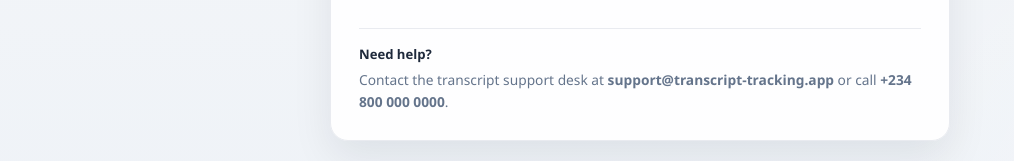
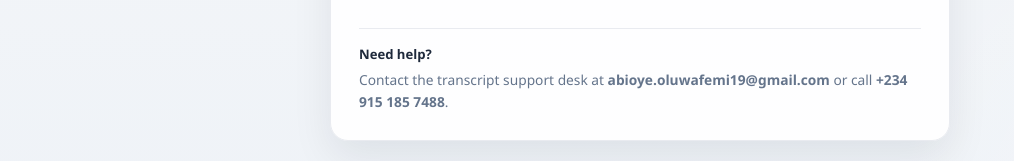
Before and after one commit to creativeXPR/transcript-tracking, a React (Vite) app: page /apply in a window 1280 px wide. Shown: the part 542-703 px from the top of the page, without its empty margins (0-1014 px from the left). Built offline with nearby package versions, Linux system fonts and the light colour scheme; no server answers.

Commit message:
Added contact info for no session link page and student dashboard

```diff
--- a/src/components/SubmissionLockedState.jsx
+++ b/src/components/SubmissionLockedState.jsx
@@ -44,8 +44,8 @@ export default function SubmissionLockedState({ reason = "missing" }) {
           <div className="session-empty-footer-title">Need help?</div>
           <div className="session-empty-footer-copy">
             Contact the transcript support desk at{" "}
-            <strong>support@transcript-tracking.app</strong> or call{" "}
-            <strong>+234 800 000 0000</strong>.
+            <strong>abioye.oluwafemi19@gmail.com</strong> or call{" "}
+            <strong>+234 915 185 7488</strong>.
           </div>
         </div>
       </div>
--- a/src/pages/StudentDashboardPage.jsx
+++ b/src/pages/StudentDashboardPage.jsx
@@ -162,14 +162,14 @@ export default function StudentDashboardPage() {
           </p>
           <div style={{ display: "grid", gridTemplateColumns: "1fr 1fr", gap: "1rem" }}>
             <a
-              href="mailto:admissions@example.com"
+              href="mailto:abioye.oluwafemi19@gmail.com"
               className="btn"
               style={{ textDecoration: "none", display: "flex", justifyContent: "center" }}
             >
               Email Support
             </a>
             <a
-              href="tel:+1234567890"
+              href="tel:+2349151857488"
               className="btn"
               style={{ textDecoration: "none", display: "flex", justifyContent: "center" }}
             >
```
